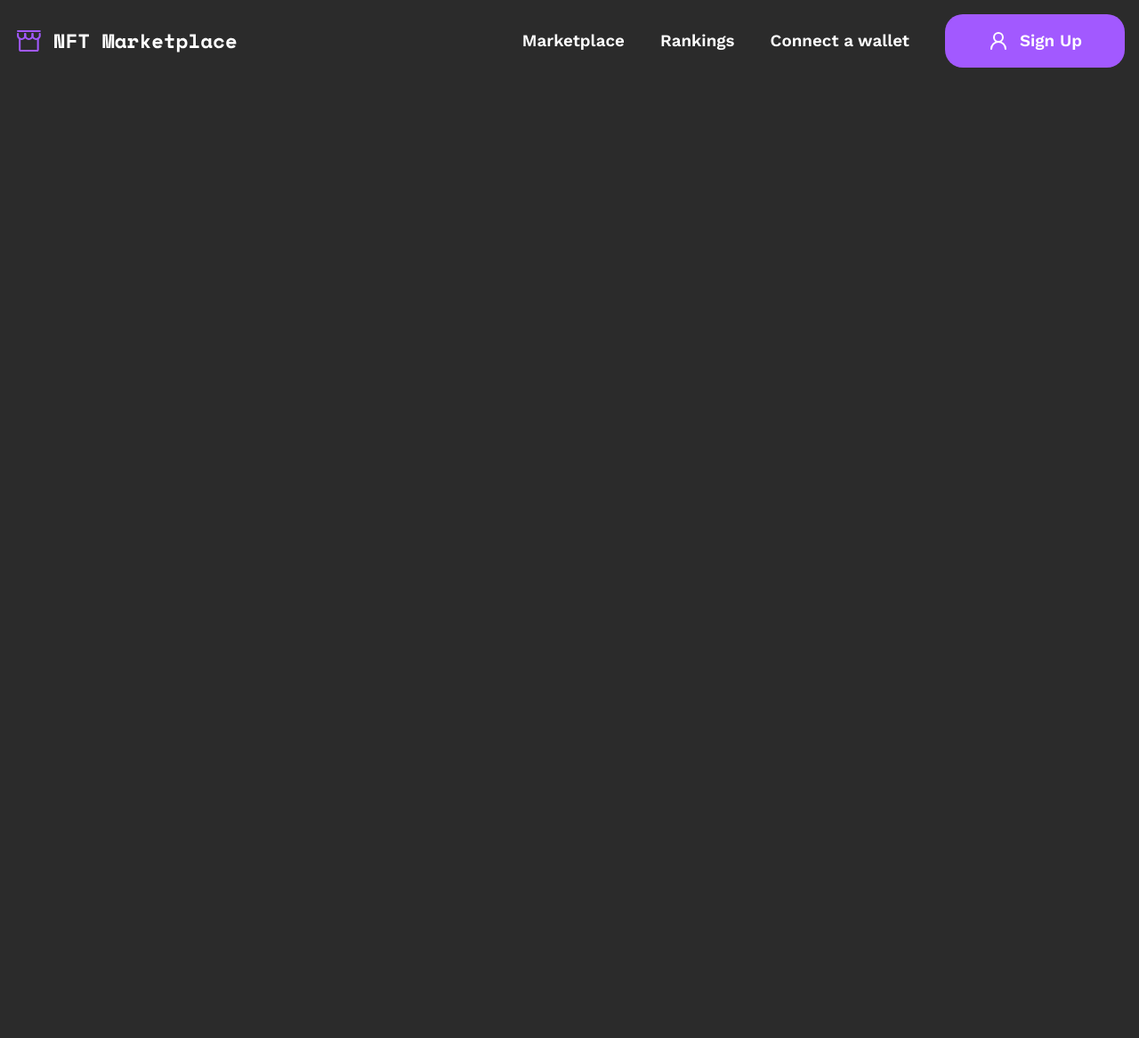
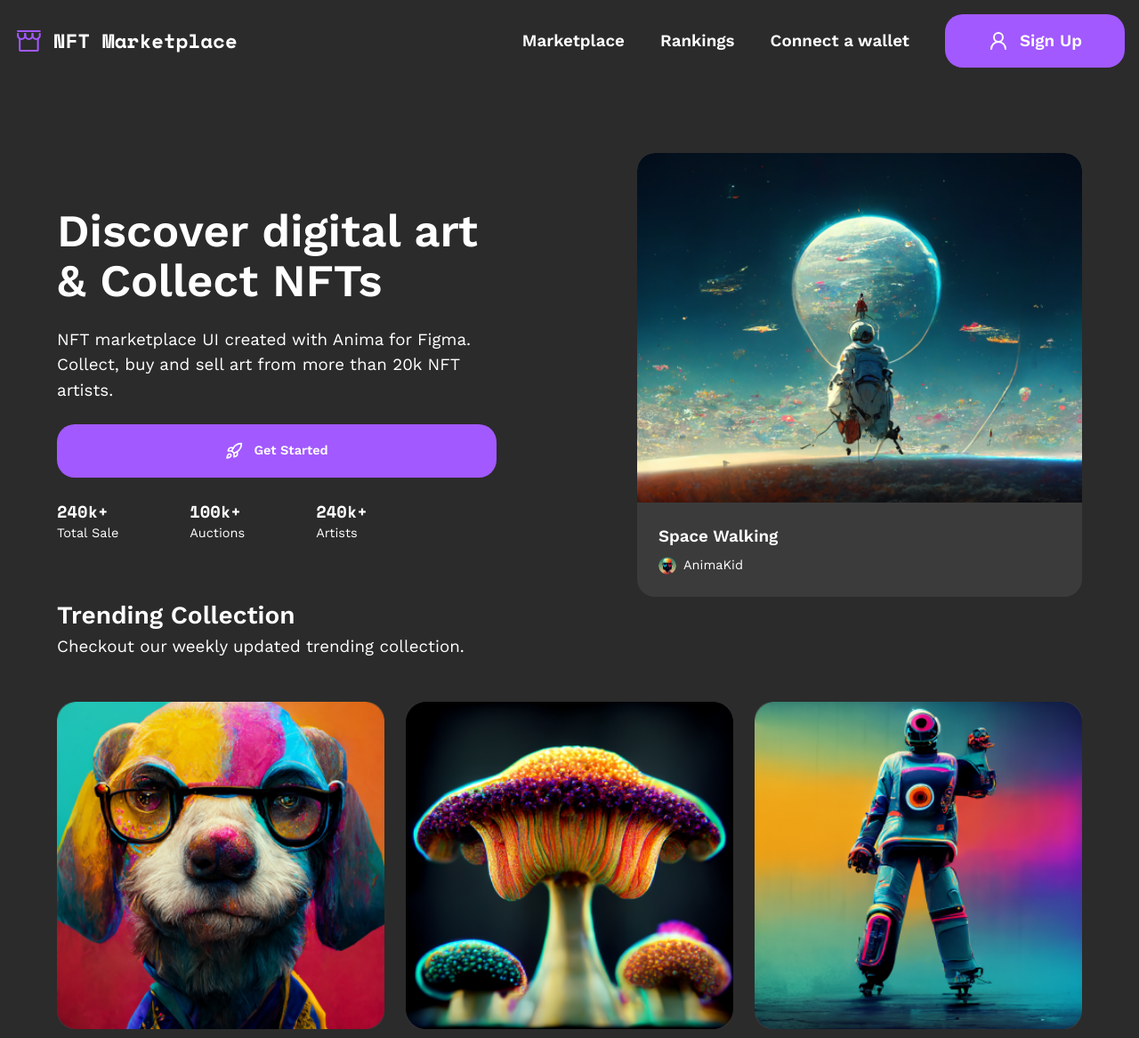
Before and after one commit to yaya-mamoudou/recreateApp-test, a Next.js app: page / in a window 1280 px wide. Shown: the top 1167 px of the page at 89% size. Before the commit the page ends 800 px from the top, so only its background shows below. Built offline with nearby package versions, Linux system fonts and the light colour scheme.

Commit message:
Add hero, collection and top creators sections

```diff
--- a/src/app/page.tsx
+++ b/src/app/page.tsx
@@ -1,10 +1,19 @@
+import Hero from '@/components/hero';
 import Navbar from '@/components/navbar';
+import TopCreators from '@/components/top-creators';
+import TrendingCollection from '@/components/trending-collection';
 
 export default function HomePage() {
 	return (
 		<div>
-			<Navbar />
-			<main></main>
+			<header className='min-h-[80vh]'>
+				<Navbar />
+				<Hero />
+			</header>
+			<main className='space-y-28'>
+				<TrendingCollection />
+				<TopCreators />
+			</main>
 		</div>
 	);
 }
--- a/src/components/cards/collection-card.tsx
+++ b/src/components/cards/collection-card.tsx
@@ -11,7 +11,7 @@ export default function CollectionCard(props: Collection) {
 				src={props.images?.[0]}
 				width={300}
 				height={300}
-				className='object-cover rounded-20 bg-black-secondary'
+				className='object-cover w-full rounded-20 bg-black-secondary'
 			/>
 			<div className='flex *:flex-1 gap-x-3 mb-2'>
 				<Image
--- a/src/components/cards/creator-card.tsx
+++ b/src/components/cards/creator-card.tsx
@@ -1,22 +1,16 @@
+import type { CreatorCard } from '@/types';
 import Image from 'next/image';
 import React from 'react';
 
-type Props = {
-	alt: string;
-	src: string;
-	creatorName: string;
-	creatorAmount: string;
-	rank: string;
-};
-export default function CreatorCard(props: Props) {
+export default function CreatorCard(props: CreatorCard) {
 	return (
-		<div className='rounded-20 p-4 flex gap-4 lg:flex-col flex-row items-center relative bg-black-secondary lg:aspect-square'>
+		<div className='rounded-20 p-4 flex gap-4 lg:flex-col flex-row items-center relative bg-black-secondary'>
 			<Image
 				width={100}
 				height={100}
 				className='bg-white size-[50px] ml-2 lg:size-[100px] rounded-full object-cover'
-				src={props.src}
-				alt={props.alt}
+				src={props.img}
+				alt={props.creatorName}
 			/>
 
 			<div className='rounded-full bg-black absolute  top-3 lg:top-4 flex items-center justify-center left-[calc(14.5px+)] lg:left-4 size-[25px] text-gray-caption'>
--- a/src/components/cards/hero-card.tsx
+++ b/src/components/cards/hero-card.tsx
@@ -4,14 +4,16 @@ import CardTitleAndCreator from '../card-title-and-creator';
 
 export default function HeroCard() {
 	return (
-		<div className='rounded-20 bg-black-secondary'>
-			<Image
-				alt='Space Walking'
-				src='/images/hero/img1.png'
-				width={300}
-				height={300}
-				className='object-cover size-[300px] rounded-20 rounded-b-[0] bg-black-secondary'
-			/>
+		<div className='rounded-20 bg-black-secondary w-full md:w-auto'>
+			<div>
+				<Image
+					alt='Space Walking'
+					src='/images/hero/img1.png'
+					width={400}
+					height={400}
+					className='object-cover w-full md:w-[350px] xl:w-[500px]  rounded-20 rounded-b-[0] bg-black-secondary'
+				/>
+			</div>
 			<div className='p-6'>
 				<CardTitleAndCreator
 					name='AnimaKid'
--- /dev/null
+++ b/src/components/hero.tsx
@@ -0,0 +1,63 @@
+import React from 'react';
+import HeroCard from './cards/hero-card';
+import Button from './button';
+import { Rocket } from 'lucide-react';
+
+export default function Hero() {
+	return (
+		<div className='container mt-10 md:mt-20'>
+			<div className='flex flex-col gap-10 md:flex-row md:items-center'>
+				<div className='w-full lg:w-4/5'>
+					<h1 className='text-lg md:text-2xl mb-6 font-semibold'>
+						Discover digital art & Collect NFTs
+					</h1>
+					<p className='text-sm md:text-md'>
+						NFT marketplace UI created with Anima for Figma. Collect, buy and sell art from more
+						than 20k NFT artists.
+					</p>
+					<div className='hidden md:block'>
+						<ButtonAndStats></ButtonAndStats>
+					</div>
+				</div>
+				<div className='w-full'>
+					<div className='w-full flex lg:justify-end'>
+						<HeroCard />
+					</div>
+				</div>
+
+				<div className='md:hidden'>
+					<ButtonAndStats></ButtonAndStats>
+				</div>
+			</div>
+		</div>
+	);
+}
+
+type Props = {
+	label: string;
+	value: string;
+};
+const Stat = (props: Props) => {
+	return (
+		<div>
+			<div className='font-semibold font-space-mono text-md'>{props.value}</div>
+			<div>{props.label}</div>
+		</div>
+	);
+};
+
+const ButtonAndStats = () => {
+	return (
+		<>
+			<Button className='mt-6 w-full '>
+				<Rocket size={20} /> Get Started
+			</Button>
+
+			<div className='flex gap-x-20 mt-6'>
+				<Stat label='Total Sale' value='240k+' />
+				<Stat label='Auctions' value='100k+' />
+				<Stat label='Artists' value='240k+' />
+			</div>
+		</>
+	);
+};
--- a/src/components/navbar.tsx
+++ b/src/components/navbar.tsx
@@ -6,8 +6,7 @@ import Link from 'next/link';
 
 export default function Navbar() {
 	return (
-		<header>
-			<nav className='container p-4 flex items-center justify-between'>
+		<nav className='container p-4 max-w-[1400px] flex items-center justify-between'>
 			<Logo />
 
 			<AlignLeft size={25} className='xl:hidden' />
@@ -28,6 +27,5 @@ export default function Navbar() {
 				</li>
 			</ul>
 		</nav>
-		</header>
 	);
 }
--- /dev/null
+++ b/src/components/top-creators.tsx
@@ -0,0 +1,34 @@
+import { collections, topCreators } from '@/data/mock-data';
+import React from 'react';
+import CollectionCard from './cards/collection-card';
+import CreatorCard from './cards/creator-card';
+import Button from './button';
+import { Rocket } from 'lucide-react';
+
+export default function TopCreators() {
+	return (
+		<div className='container'>
+			<div className='flex items-end justify-between'>
+				<div>
+					<h2 className='text-lg font-semibold'>Top Creators</h2>
+					<p className='text-md'>Checkout Top Rated Creators on the NFT Marketplace</p>
+				</div>
+
+				<Button className='hidden md:flex' variant='outlined'>
+					<Rocket className='text-purple' size={18} /> View Rankings
+				</Button>
+			</div>
+			<div className='grid grid-cols-12 gap-6 mt-12'>
+				{topCreators.map((item, index) => (
+					<div key={index} className='col-span-12 sm:col-span-6 lg:col-span-3'>
+						<CreatorCard {...item} />
+					</div>
+				))}
+			</div>
+
+			<Button className='md:hidden' variant='outlined'>
+				<Rocket className='text-purple' size={18} /> View Rankings
+			</Button>
+		</div>
+	);
+}
--- /dev/null
+++ b/src/components/trending-collection.tsx
@@ -0,0 +1,19 @@
+import { collections } from '@/data/mock-data';
+import React from 'react';
+import CollectionCard from './cards/collection-card';
+
+export default function TrendingCollection() {
+	return (
+		<div className='container'>
+			<h2 className='text-lg font-semibold'>Trending Collection</h2>
+			<p className='text-md'>Checkout our weekly updated trending collection.</p>
+			<div className='grid grid-cols-12 gap-6 mt-12'>
+				{collections.map((item, index) => (
+					<div key={index} className='col-span-12 sm:col-span-6 lg:col-span-4'>
+						<CollectionCard {...item} />
+					</div>
+				))}
+			</div>
+		</div>
+	);
+}
--- a/src/data/mock-data.ts
+++ b/src/data/mock-data.ts
@@ -1,4 +1,4 @@
-import type { CategoryCardProp, Collection, DiscoveryProps, HowItWorkCard } from "@/types";
+import type { CategoryCardProp, Collection, CreatorCard, DiscoveryProps, HowItWorkCard } from "@/types";
 
 export const collections: Collection[] = [
     {
@@ -72,5 +72,19 @@ export const categoriesCardList: CategoryCardProp[] = [
     { img: '/images/categories/img6.png', name: 'Utility', icon: '/svg/MagicWand.svg' },
     { img: '/images/categories/img7.png', name: 'Sport', icon: '/svg/Backetball.svg' },
     { img: '/images/categories/img8.png', name: 'Virtual Worlds', icon: '/svg/Planet.svg' }
+]
 
+export const topCreators: CreatorCard[] = [
+    { creatorName: 'Keepitreal', creatorAmount: '34.53 ETH', img: '/images/avatars/img1.png', rank: '1' },
+    { creatorName: 'Keepitreal', creatorAmount: '34.53 ETH', img: '/images/avatars/img2.png', rank: '1' },
+    { creatorName: 'Keepitreal', creatorAmount: '34.53 ETH', img: '/images/avatars/img3.png', rank: '1' },
+    { creatorName: 'Keepitreal', creatorAmount: '34.53 ETH', img: '/images/avatars/img4.png', rank: '1' },
+    { creatorName: 'Keepitreal', creatorAmount: '34.53 ETH', img: '/images/avatars/img5.png', rank: '1' },
+    { creatorName: 'Keepitreal', creatorAmount: '34.53 ETH', img: '/images/avatars/img6.png', rank: '1' },
+    { creatorName: 'Keepitreal', creatorAmount: '34.53 ETH', img: '/images/avatars/img7.png', rank: '1' },
+    { creatorName: 'Keepitreal', creatorAmount: '34.53 ETH', img: '/images/avatars/img8.png', rank: '1' },
+    { creatorName: 'Keepitreal', creatorAmount: '34.53 ETH', img: '/images/avatars/img9.png', rank: '1' },
+    { creatorName: 'Keepitreal', creatorAmount: '34.53 ETH', img: '/images/avatars/img10.png', rank: '1' },
+    { creatorName: 'Keepitreal', creatorAmount: '34.53 ETH', img: '/images/avatars/img11.png', rank: '1' },
+    { creatorName: 'Keepitreal', creatorAmount: '34.53 ETH', img: '/images/avatars/img12.png', rank: '1' },
 ]
--- a/tailwind.config.ts
+++ b/tailwind.config.ts
@@ -20,11 +20,17 @@ const config: Config = {
       'space-mono': ['var(--font-space-mono)', 'sans-serif']
     },
     container: {
-      center: true
+      center: true,
+      padding: '1.5rem',
+      screens: {
+        lg: '800px',   // Custom width for 'lg' breakpoint
+        xl: '1000px',  // Custom width for 'xl' breakpoint
+        '2xl': '1200px', // Custom width for '2xl' breakpoint
+      },
     },
     fontSize: {
       '3xl': '4.188rem',
-      '2xl': '3.188rem',
+      '2xl': ['3.188rem', { lineHeight: '3.5rem' }],
       'xl': '2.375rem',
       'lg': '1.75rem',
       'md': '1.175rem',
@@ -35,6 +41,7 @@ const config: Config = {
       20: '20px',
       full: '100%'
     }
+
   },
   plugins: [],
 };
```
Also changed, not shown: src/types/index.d.ts (+7 -0 lines). Lines whose indentation alone changed are shown as unchanged.
